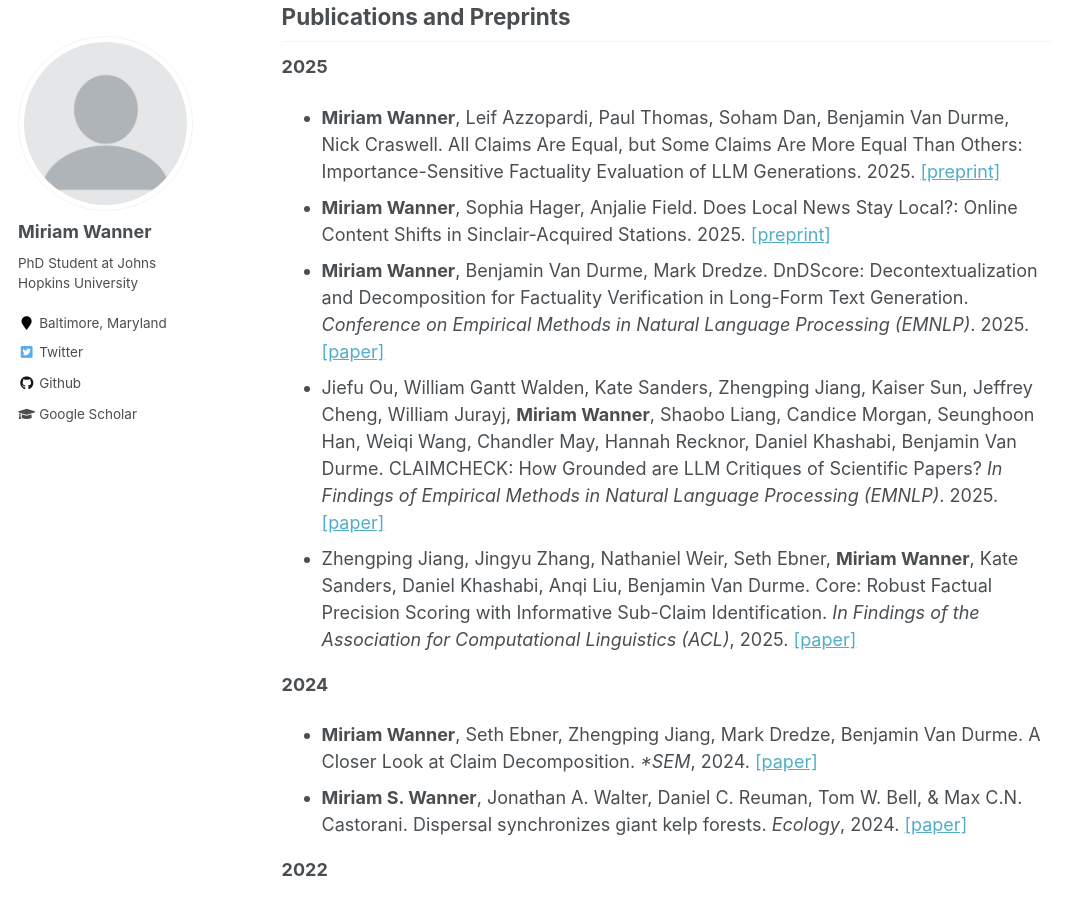
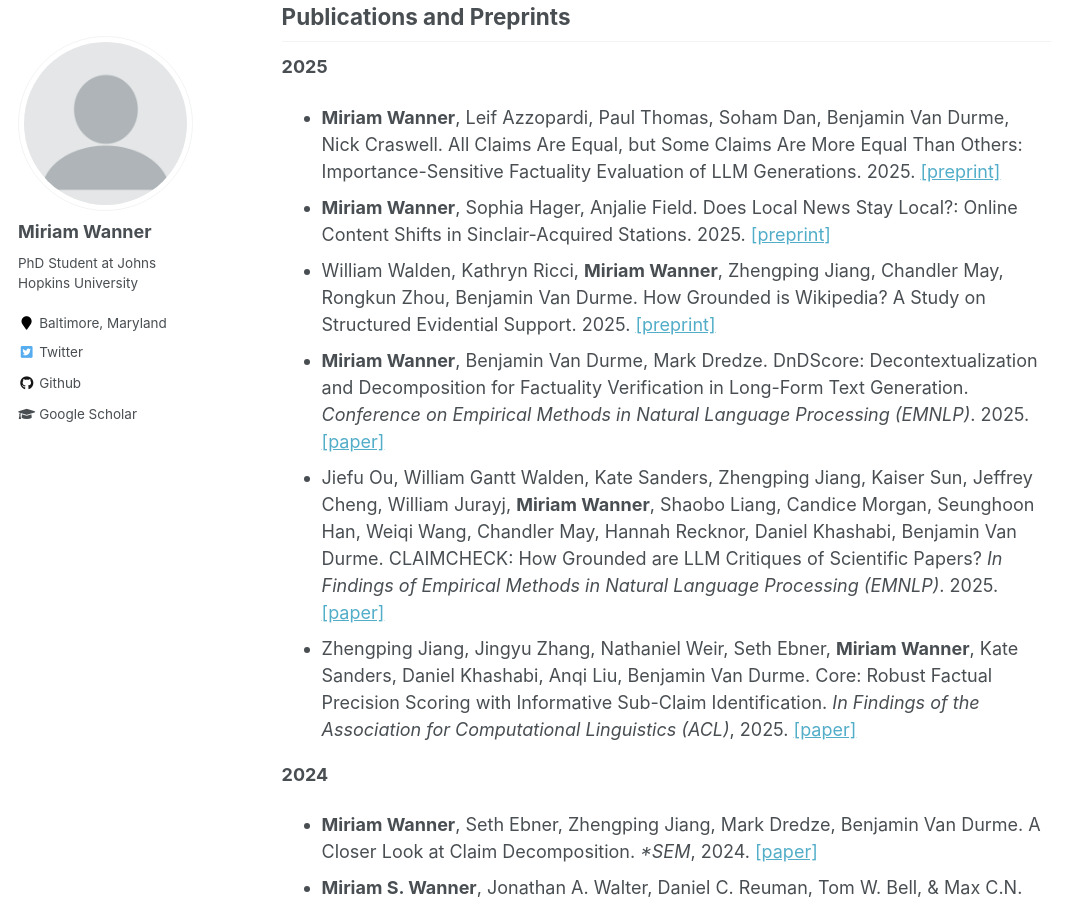
Before and after one commit to miriamwanner/miriamwanner.github.io, a Jekyll site: the page built from _pages/about.md, in a window 1280 px wide and 900 px high, scrolled down 352 px. Shown: the whole window, without its empty margins (0-1085 px from the left). Built offline with Jekyll 4.4.1, drawn with Linux system fonts in a browser that asks for light colours.

Commit message:
Update about.md

```diff
--- a/_pages/about.md
+++ b/_pages/about.md
@@ -17,6 +17,7 @@ Publications and Preprints
 **2025**
 - **Miriam Wanner**, Leif Azzopardi, Paul Thomas, Soham Dan, Benjamin Van Durme, Nick Craswell. All Claims Are Equal, but Some Claims Are More Equal Than Others: Importance-Sensitive Factuality Evaluation of LLM Generations. 2025. [[preprint]]()
 - **Miriam Wanner**, Sophia Hager, Anjalie Field. Does Local News Stay Local?: Online Content Shifts in Sinclair-Acquired Stations. 2025. [[preprint]]()
+- William Walden, Kathryn Ricci, **Miriam Wanner**, Zhengping Jiang, Chandler May, Rongkun Zhou, Benjamin Van Durme. How Grounded is Wikipedia? A Study on Structured Evidential Support. 2025. [[preprint]](https://arxiv.org/abs/2506.12637)
 - **Miriam Wanner**, Benjamin Van Durme, Mark Dredze. DnDScore: Decontextualization and Decomposition for Factuality Verification in Long-Form Text Generation. *Conference on Empirical Methods in Natural Language Processing (EMNLP)*. 2025. [[paper]](https://arxiv.org/abs/2412.13175)
 - Jiefu Ou, William Gantt Walden, Kate Sanders, Zhengping Jiang, Kaiser Sun, Jeffrey Cheng, William Jurayj, **Miriam Wanner**, Shaobo Liang, Candice Morgan, Seunghoon Han, Weiqi Wang, Chandler May, Hannah Recknor, Daniel Khashabi, Benjamin Van Durme. CLAIMCHECK: How Grounded are LLM Critiques of Scientific Papers? *In Findings of Empirical Methods in Natural Language Processing (EMNLP)*. 2025. [[paper]](https://arxiv.org/abs/2503.21717)
 - Zhengping Jiang, Jingyu Zhang, Nathaniel Weir, Seth Ebner, **Miriam Wanner**, Kate Sanders, Daniel Khashabi, Anqi Liu, Benjamin Van Durme. Core: Robust Factual Precision Scoring with Informative Sub-Claim Identification. *In Findings of the Association for Computational Linguistics (ACL)*, 2025. [[paper]](https://aclanthology.org/2025.findings-acl.1018/)
```
